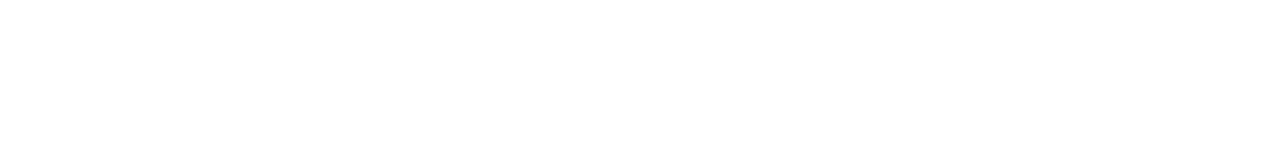
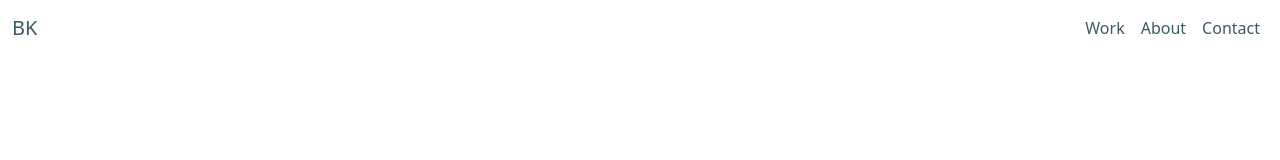
Before and after one commit to boriswho/bk-website, a plain HTML site: page index.html in a window 1280 px wide. Drawn offline with nearby package versions, Linux system fonts and the light colour scheme.

Commit message:
Added NavBar
Added navBar and changed its text color in style.css

```diff
--- a/index.html
+++ b/index.html
@@ -30,5 +30,55 @@
     ></script>
     <script src="script.js"></script>
   </head>
-  <body></body>
+  <body>
+    <section class="" id="title">
+      <div class="container-fluid ">
+        <!-- Nav Bar -->
+        <nav class="navbar navbar-expand-lg navbar-dark">
+          <a class="navbar-brand dark-text" href="">BK</a>
+          <button
+            class="navbar-toggler"
+            type="button"
+            data-bs-toggle="collapse"
+            data-bs-target="#navbarSupportedContent"
+            aria-controls="navbarSupportedContent"
+            aria-expanded="false"
+            aria-label="Toggle navigation"
+          >
+            <span class="navbar-toggler-icon"></span>
+          </button>
+          <div class="collapse navbar-collapse" id="navbarSupportedContent">
+            <ul class="navbar-nav ms-auto">
+              <li class="nav-item">
+                <a class="nav-link dark-text" href="#">Work</a>
+              </li>
+              <li class="nav-item">
+                <a class="nav-link dark-text" href="#">About</a>
+              </li>
+              <li class="nav-item">
+                <a class="nav-link dark-text" href="#">Contact</a>
+              </li>
+            </ul>
+          </div>
+        </nav>
+
+        <!-- Title -->
+
+        <!-- <div class="row">
+          <div class="col-lg-6">
+            <h1 class="big-heading">Meet new and interesting dogs nearby.</h1>
+            <button type="button" class="btn btn-dark btn-lg download-btn"><span class="btn-icons"><i class="fa-brands fa-apple fa-lg"></i></span>
+              Download
+            </button>
+            <button type="button" class="btn btn-outline-light btn-lg download-btn"><span class="btn-icons"><i class="fa-brands fa-google-play"></i></span>
+              </i>Download
+            </button>
+          </div>
+          <div class="col-lg-6">
+            <img src="images/iphone6.png" alt="iphone-mockup" class="title-img" />
+          </div>
+        </div>
+      </div> -->
+    </section>
+  </body>
 </html>
--- a/style.css
+++ b/style.css
@@ -0,0 +1,3 @@
+.dark-text {
+  color: #395b64;
+}
```
